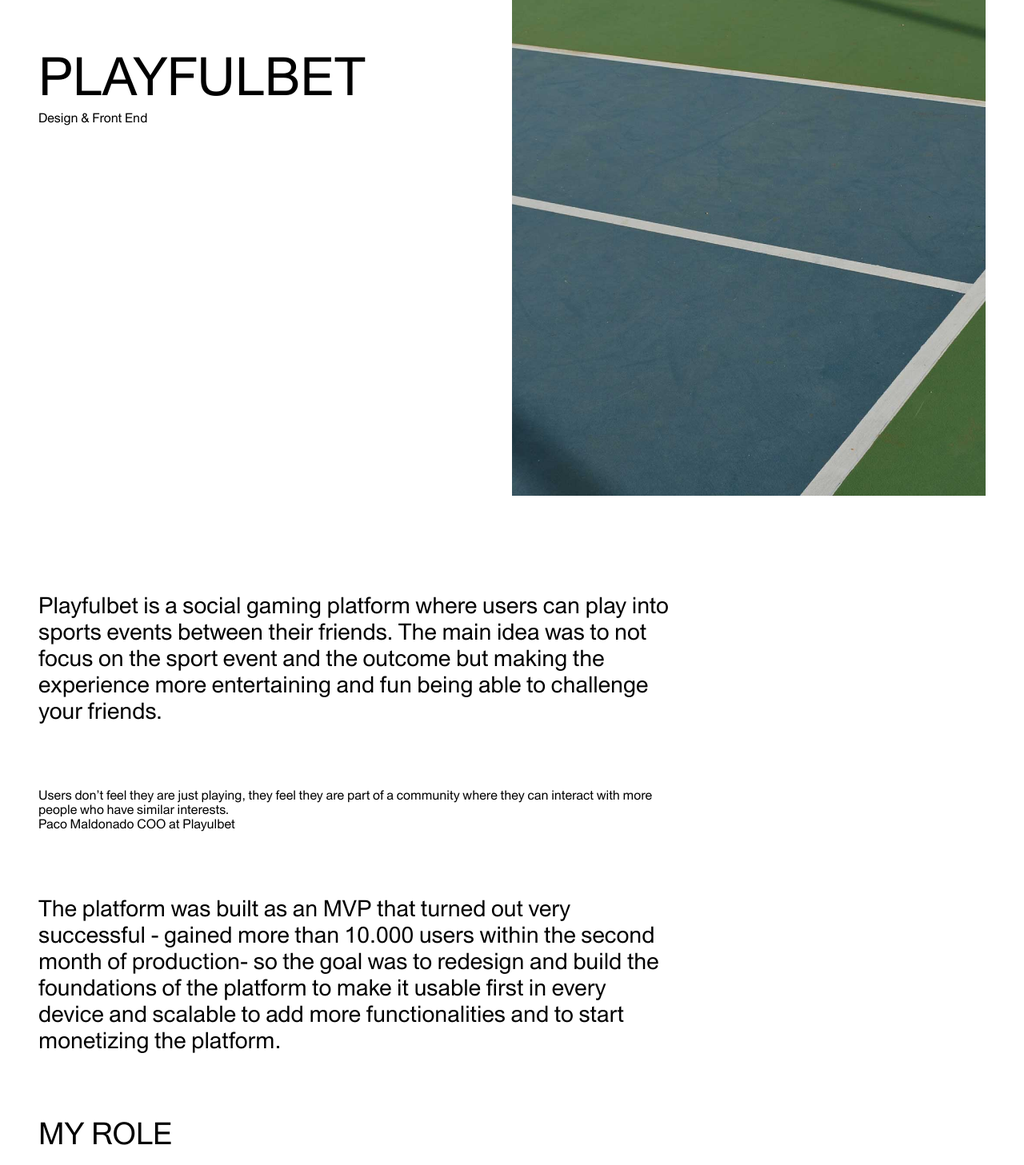
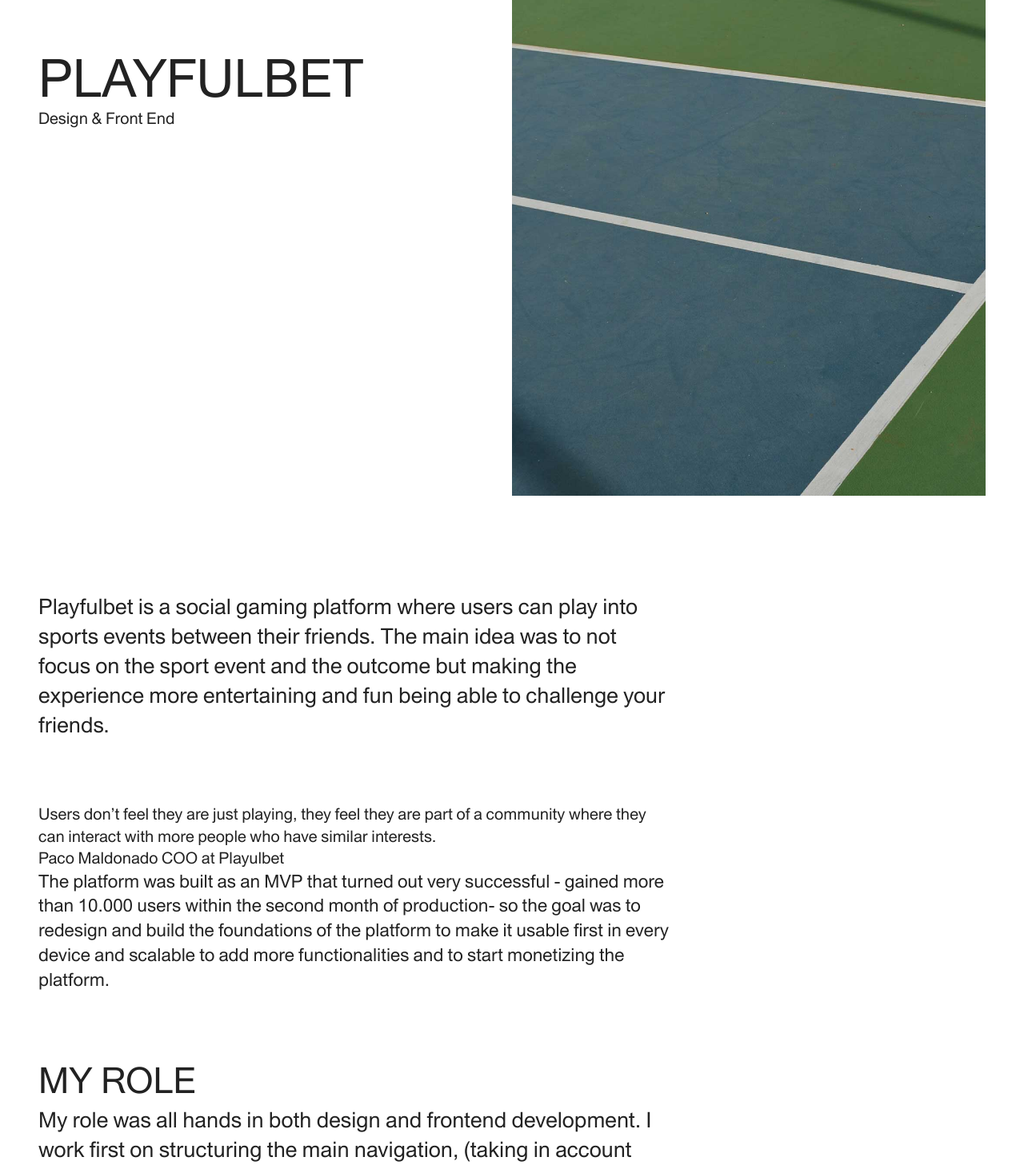
Before and after one commit to josepmartins/portfolio, a React (Create React App) app: page /playfulbet in a window 1280 px wide. Shown: the part 140-1597 px from the top of the page at 80% size. Built offline with nearby package versions, Linux system fonts and the light colour scheme.

Commit message:
New Content component

```diff
--- a/src/App.js
+++ b/src/App.js
@@ -1,9 +1,7 @@
 import React, { Component } from 'react'
 import styled from 'styled-components'
-
 import { BrowserRouter, Route, Link } from "react-router-dom"
 import BaseStyles from './components/base-styles'
-
 import Home from '../src/pages/home'
 import Playfulbet from './pages/playfulbet'
 
--- /dev/null
+++ b/src/components/content.js
@@ -0,0 +1,21 @@
+import React from 'react'
+import styled from 'styled-components'
+import { textSizesStyles } from '../variables'
+
+
+const Text = styled.div`
+  ${props => textSizesStyles[props.kind]};
+`
+
+const Content = ({children, kind, tag}) => {
+  return (
+    <Text as={tag} kind={kind}>{children}</Text>
+  )
+}
+
+Text.defaultProps = {
+  as: 'p',
+  kind: 'lead'
+}
+
+export default Content
--- a/src/pages/playfulbet.js
+++ b/src/pages/playfulbet.js
@@ -1,5 +1,7 @@
 import React from 'react'
 import styled from 'styled-components'
+import Content from '../components/content'
+
 
 const Wrapper = styled.div`
   position: relative;
@@ -12,22 +14,8 @@
   display: flex;
   margin-bottom: 15vh;
 `
-const HeaderTitle = styled.h1`
-  margin: 0;
-  margin-bottom: 1vh;
-  line-height: 1.05;
-  text-transform: uppercase;
-  font-weight: 400;
-  font-size: 50px;
-  font-size: 5rem;
-  font-size: calc(50px + 16 * (100vw - 1024px)/ 416);
-  font-size: calc(5rem + 16 * (100vw - 102.4rem)/ 416);
-`
 
-const HeaderSubtitle = styled.div`
-`
-
-const HeaderContent = styled.div`
+const HeaderWrapper = styled.div`
   margin-top: 20vh;
   width: 50%;
 `
@@ -38,41 +26,15 @@
   object-fit: cover;
 `
 
-const Content = styled.div`
+const ContentWrapper = styled.div`
+  @media (min-width: 720px) {
     width: calc((8 * (100% / 12)) - 1px);
+  }
+
 `
 
-const ContentWide = styled.div`
-  width: calc((12 * (100% / 12)) - 1px);
-`
+const ContentWrapperWide = styled.div`
 
-const Quote = styled.div`
-  margin-bottom: 10vh;
-`
-
-const QuoteTitle = styled.div`
-`
-const QuoteAuthor = styled.div`
-`
-const Text = styled.p`
-  font-weight: 400
-  font-size: 22px;
-  font-size: 2.2rem;
-  font-size: calc(22px + 8 * (100vw - 1024px)/ 416);
-  font-size: calc(2.2rem + 8 * (100vw - 102.4rem)/ 416);
-  margin-bottom: 10vh;
-`
-
-const SubTitle = styled.h2`
-  font-weight: 400;
-  line-height: 1.05;
-  text-transform: uppercase;
-  margin: 0;
-  margin-bottom: 2vh;
-  font-size: 26px;
-  font-size: 2.6rem;
-  font-size: calc(26px + 4 * (100vw - 1024px)/ 416);
-  font-size: calc(2.6rem + 4 * (100vw - 102.4rem)/ 416);
 `
 
 const Screen = styled.div`
@@ -86,189 +48,187 @@
 const Playfulbet = () => (
   <Wrapper>
     <Header>
-      <HeaderContent>
-        <HeaderTitle>Playfulbet</HeaderTitle>
-        <HeaderSubtitle>Design & Front End</HeaderSubtitle>
-      </HeaderContent>
+      <HeaderWrapper>
+        <Content tag='h1' kind='h1'>Playfulbet</Content>
+        <Content kind='p2'>Design & Front End</Content>
+      </HeaderWrapper>
       <HeaderImage
         loading="lazy"
         src={require('../assets/images/playfulbet/header-2.jpg')}
       />
     </Header>
+    <ContentWrapper>
       <Content>
-      <Text>
         Playfulbet is a social gaming platform where users can play into sports events between their friends. The main idea was to not focus on the sport event and the outcome but making the experience more entertaining and fun being able to challenge your friends.
-      </Text>
-      <Quote>
-        <QuoteTitle>Users don’t feel they are just playing, they feel they are part of a community where they can interact with more people who have similar interests.</QuoteTitle>
-        <QuoteAuthor>Paco Maldonado COO at Playulbet</QuoteAuthor>
-      </Quote>
-      <Text>
+      </Content>
+      <Content kind='p2'>Users don’t feel they are just playing, they feel they are part of a community where they can interact with more people who have similar interests.</Content>
+      <Content kind='p2'>Paco Maldonado COO at Playulbet</Content>
+      <Content kind='p1'>
         The platform was built as an MVP that turned out very successful - gained more than 10.000 users within the second month of production- so the goal was to redesign and build the foundations of the platform to make it usable first in every device and scalable to add more functionalities and to start monetizing the platform.
-      </Text>
-      <SubTitle>
+      </Content>
+      <Content kind='h2' tag='h2'>
         My Role
-      </SubTitle>
-      <Text>
+      </Content>
+      <Content>
         My role was all hands in both design and frontend development. I work first on structuring the main navigation, (taking in account posible future features) and defined a clear flow from signup to activation*.
-      </Text>
-      <Text>
+      </Content>
+      <Content>
         *Activation was an important Key metric at Playulbet at that time. The platform offered a freemium service so in order to increase Retention and Referral numbers it was crucial to help new users to reach their first 'aha' moment and find success within the product early after the signup.
-      </Text>
       </Content>
-    <ContentWide>
-      <SubTitle>
+    </ContentWrapper>
+    <ContentWrapperWide>
+      <Content kind='h2' tag='h2'>
         First Steps
-      </SubTitle>
-      <Text>
+      </Content>
+      <Content>
         I created a new UI kit, changed the layout and made it responsive, structured the navigation and introduced a single app experience within the first 2 months.
-      </Text>
+      </Content>
       <Screen />
-    </ContentWide>
-    <ContentWide>
-      <Text>
+    </ContentWrapperWide>
+    <ContentWrapperWide>
+      <Content>
         UI Guide
-      </Text>
+      </Content>
       <Screen />
-    </ContentWide>
+    </ContentWrapperWide>
+    <ContentWrapper>
       <Content>
-      <Text>
         The platform went viral after the redesign (some influencers/youtubers started to mention us on their sites/videos) and the platform went from 10K sign up users to more than 150K in less than a month.
-      </Text>
-      <Text>
+      </Content>
+      <Content>
         Acquisition metrics went higher than our first estimations and we increased the Activation with the new layout and some basic features (search by event, events ordered by popularity, filters and a better performance) so the increase of Retention and Monetization metrics became our next important milestone.
-      </Text>
-      <Text>
+      </Content>
+      <Content>
         For that, over the next year an a half we worked on many different challenges and new features.
-      </Text>
       </Content>
+    </ContentWrapper>
 
-    <ContentWide>
-      <SubTitle>
+    <ContentWrapperWide>
+      <Content kind='h2' tag='h2'>
         Internal Chat
-      </SubTitle>
-      <Text>
+      </Content>
+      <Content>
         It was very important for us to get early feedback from our users. First, because we were a small team of 4 employees and no CS team to help them. And second, to understand what the users were looking for, what was missing, what was useless and what could have been improved.
-      </Text>
-      <Text>
+      </Content>
+      <Content>
         We decided to build an internal chat for each sport event. From time to time we dedicated some time every day to ask our users (we used an admin account with an alter ego) and the feedback we got from those interaction gave us direction on what to build, improve or prioritize.
-      </Text>
-      <Text>
+      </Content>
+      <Content>
         Later on, and when the number of users scaled, we moved into Hotjar to keep uncovering insights and to NPS and track them.
-      </Text>
+      </Content>
       <Screen />
-    </ContentWide>
+    </ContentWrapperWide>
 
-    <ContentWide>
-      <SubTitle>
+    <ContentWrapperWide>
+      <Content kind='h2' tag='h2'>
         Custom Dashboard
-      </SubTitle>
-      <Text>
+      </Content>
+      <Content>
         We built a custom dashboard panel were users could see the next events (recommended we gathered data on last event played, users preferences, etc), check their events in play, activity and pending results.
-      </Text>
+      </Content>
       <Screen />
-    </ContentWide>
+    </ContentWrapperWide>
 
-    <ContentWide>
-      <SubTitle>
+    <ContentWrapperWide>
+      <Content kind='h2' tag='h2'>
         Gamification (levels, notifications, rewards)
-      </SubTitle>
-      <Text>
+      </Content>
+      <Content>
         We introduced a basic gaming experience based on levels to high up Retention metrics as well.
         Levels based on number of played/won events, achievements (play certain quantity on an event, played certain number of tennis matches, special events such as Football world cup and so on), players profile, user statistics and notifications.
-      </Text>
+      </Content>
       <Screen />
-    </ContentWide>
+    </ContentWrapperWide>
 
-    <ContentWide>
-      <SubTitle>
+    <ContentWrapperWide>
+      <Content kind='h2' tag='h2'>
         Advertising
-      </SubTitle>
-      <Text>
+      </Content>
+      <Content>
         Once we improved Retention metrics we jumped into adverstising at Playfulbet as the main channel of monetization. We were very careful on what and where to show it. We also encouraged users to get some coins at watching 3rd parties videos and doing promotions with associate.
-      </Text>
+      </Content>
       <Screen />
-    </ContentWide>
+    </ContentWrapperWide>
 
+    <ContentWrapper>
+      <Content kind='h2' tag='h2'>
+        Anti Scam restrictions
+      </Content>
       <Content>
-      <SubTitle>
-        Anti Scam restrictions
-      </SubTitle>
-      <Text>
         Bad guys are everywhere and specially if there's prices involved in it. We applied restrictions on sign up, re spawns, logic to detect fraudulent events or referrals, to make sure we weren't in front of generated bots or fake accounts playing in between each other to take profit of the platform.
-      </Text>
       </Content>
+    </ContentWrapper>
 
-    <ContentWide>
-      <SubTitle>
+    <ContentWrapperWide>
+      <Content kind='h2' tag='h2'>
         Search and filtering
-      </SubTitle>
-      <Text>
+      </Content>
+      <Content>
         Users asked they couldn't find easily their local football team event. We implemented
         search by event and a specific filter for each different sport.
-      </Text>
+      </Content>
       <Screen />
-    </ContentWide>
+    </ContentWrapperWide>
 
-    <ContentWide>
-      <SubTitle>
+    <ContentWrapperWide>
+      <Content kind='h2' tag='h2'>
         Pools & Draws
-      </SubTitle>
+      </Content>
       <Screen />
-    </ContentWide>
+    </ContentWrapperWide>
 
-    <ContentWide>
-      <SubTitle>
+    <ContentWrapperWide>
+      <Content kind='h2' tag='h2'>
         Rankings
-      </SubTitle>
+      </Content>
       <Screen />
-    </ContentWide>
+    </ContentWrapperWide>
 
-    <ContentWide>
-      <SubTitle>
+    <ContentWrapperWide>
+      <Content kind='h2' tag='h2'>
         Mobile app
-      </SubTitle>
+      </Content>
       <Screen />
-    </ContentWide>
+    </ContentWrapperWide>
 
-    <ContentWide>
-      <SubTitle>
+    <ContentWrapperWide>
+      <Content kind='h2' tag='h2'>
         Fav Teams/Competitions
-      </SubTitle>
-      <Text>
+      </Content>
+      <Content>
         We detected a common pattern on the lifecycle of our users. After the signup the majority of the users were looking for a very specific match in a specific competition. Normally that competition would match the country were users were connected. Pretty logic right? People from Barcelona would be more likely to play with their friends on [F.C.Barcelona](http://f.C.Barcelona) or R.C.D Espanyol events than the Chinese Superleague competition.
-      </Text>
-      <Text>
+      </Content>
+      <Content>
         We built a system to allow save competitions and teams as Favourites to help the users to speed up the process and give them more control and personalization over the platform. We automatically detected the locale on client side and recommended matches, teams and competitions on the dashboard.
-      </Text>
-      <Text>
+      </Content>
+      <Content>
         With this feature we gained on Retention as users were checking more often the results of their events, and also in Activation, as they find more value in playing in with known competitions and teams.
-      </Text>
+      </Content>
       <Screen />
-    </ContentWide>
+    </ContentWrapperWide>
 
 
-    <ContentWide>
-      <SubTitle>
+    <ContentWrapperWide>
+      <Content kind='h2' tag='h2'>
         Making Playfulbet playful
-      </SubTitle>
+      </Content>
       <Screen />
-    </ContentWide>
+    </ContentWrapperWide>
 
+    <ContentWrapper>
+      <Content kind='h2' tag='h2'>
+        Learnings
+      </Content>
       <Content>
-      <SubTitle>
-        Learnings
-      </SubTitle>
-      <Text>
         The power of a Modular and Solid UI system.
-      </Text>
-      <Text>
+      </Content>
+      <Content>
         We were moving really fast. In addition to improving what existed, we were constantly working on new features like the ones mentioned above, rankings, new games, filters, team and competitions favs among others.
-      </Text>
-      <Text>
+      </Content>
+      <Content>
         As the fronted architecture was solid and the UI components were built to scale fast, we could implement new features or improve others very fast without the need of prototype them first. Our prototypes where real code pushed in production to certain users (at some point we had a small DB of users who wanted to test beta features) and that gave us early insights in beforehand to move forward with some ideas or not.
-      </Text>
       </Content>
+    </ContentWrapper>
   </Wrapper>
 )
 
--- /dev/null
+++ b/src/variables.js
@@ -0,0 +1,40 @@
+import { css } from 'styled-components'
+
+export const minWidth = '720'
+export const midWidth = '1024'
+export const maxWidth = '1440'
+
+const makeTextSize = (minSize, maxSize, minSizeBig, maxSizeBig ) => {
+  /* font-size: calc([minimum size] + ([maximum size] - [minimum size]) * ((100vw - [minimum viewport width]) / ([maximum viewport width] - [minimum viewport width])));*/
+  return `
+    font-size: ${minSize}px;
+    font-size: calc(${minSize}px + ${maxSize - minSize} * (100vw - ${minWidth}px)/${midWidth - minWidth});
+    @media (min-width: ${minWidth}px) {
+      font-size: ${minSizeBig}px;
+      font-size: calc(${minSizeBig}px + ${maxSizeBig - minSizeBig} * (100vw - ${midWidth}px)/${maxWidth - midWidth});
+    }
+  `
+}
+
+export const textSizesStyles = {
+  p2: css`
+    ${makeTextSize(18,20, 20, 20)};
+  `,
+  p1: css`
+    margin-bottom: 10vh;
+    ${makeTextSize(18,20, 20, 24)};
+  `,
+  lead: css`
+    margin-bottom: 10vh;
+    ${makeTextSize(20,20, 22, 30)};
+  `,
+  h2: css`
+    text-transform: uppercase;
+    ${makeTextSize(40,48,40,48)};
+  `,
+  h1: css`
+    line-height: 1.125;
+    text-transform: uppercase;
+    ${makeTextSize(56,72,56,72)};
+  `,
+}
```
Also changed, not shown: src/components/base-styles.js (+18 -3 lines), src/pages/home.js (indentation only). Lines whose indentation alone changed are shown as unchanged.
